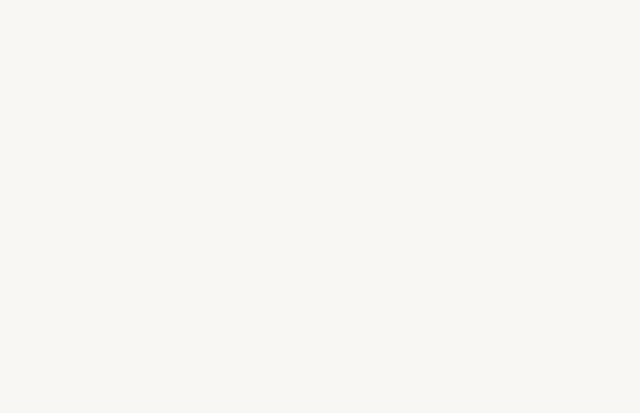
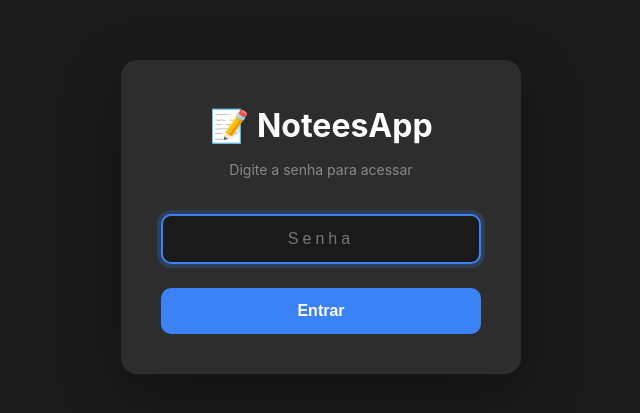
Before and after one commit to PedroBeltraoDev/NoteesApp-UI, a Vue app: page /login in a window 1280 px wide. Shown: the part 183-596 px from the top of the page, without its empty margins (319-959 px from the left). Built offline with nearby package versions, Linux system fonts and the light colour scheme; the HTML template or start-up script is replaced by a standard one.

Commit message:
fix: add template to LoginView component

```diff
--- a/src/views/LoginView.vue
+++ b/src/views/LoginView.vue
@@ -1,3 +1,31 @@
+<template>
+  <div class="login-container">
+    <div class="login-box">
+      <h1 class="logo">📝 NoteesApp</h1>
+      <p class="subtitle">Digite a senha para acessar</p>
+
+      <form @submit.prevent="handleLogin" class="login-form">
+        <div class="form-group">
+          <input
+            v-model="password"
+            type="password"
+            placeholder="Senha"
+            class="input-field"
+            ref="passwordInput"
+            autofocus
+          />
+        </div>
+
+        <p v-if="error" class="error-message">{{ error }}</p>
+
+        <button type="submit" class="btn-login" :disabled="loading">
+          {{ loading ? 'Entrando...' : 'Entrar' }}
+        </button>
+      </form>
+    </div>
+  </div>
+</template>
+
 <script setup lang="ts">
 import { ref, onMounted } from 'vue'
 import { useRouter } from 'vue-router'
@@ -38,3 +66,89 @@ onMounted(() => {
   passwordInput.value?.focus()
 })
 </script>
+
+<style scoped>
+.login-container {
+  min-height: 100vh;
+  display: flex;
+  align-items: center;
+  justify-content: center;
+  background: #1a1a1a;
+}
+
+.login-box {
+  background: #2d2d2d;
+  padding: 40px;
+  border-radius: 16px;
+  box-shadow: 0 20px 60px rgba(0, 0, 0, 0.3);
+  width: 100%;
+  max-width: 400px;
+  text-align: center;
+}
+
+.logo {
+  font-size: 32px;
+  margin: 0 0 8px 0;
+  color: #ffffff;
+}
+
+.subtitle {
+  color: #888;
+  margin: 0 0 32px 0;
+  font-size: 14px;
+}
+
+.login-form {
+  display: flex;
+  flex-direction: column;
+  gap: 16px;
+}
+
+.input-field {
+  width: 100%;
+  padding: 14px 18px;
+  border: 2px solid #444;
+  border-radius: 10px;
+  font-size: 16px;
+  background: #1a1a1a;
+  color: #fff;
+  transition: all 0.2s;
+  text-align: center;
+  letter-spacing: 4px;
+}
+
+.input-field:focus {
+  outline: none;
+  border-color: #3b82f6;
+  box-shadow: 0 0 0 4px rgba(59, 130, 246, 0.2);
+}
+
+.btn-login {
+  background: #3b82f6;
+  color: white;
+  border: none;
+  padding: 14px 24px;
+  border-radius: 10px;
+  font-size: 16px;
+  font-weight: 600;
+  cursor: pointer;
+  transition: all 0.2s;
+  margin-top: 8px;
+}
+
+.btn-login:hover:not(:disabled) {
+  background: #2563eb;
+  transform: translateY(-2px);
+}
+
+.btn-login:disabled {
+  opacity: 0.6;
+  cursor: not-allowed;
+}
+
+.error-message {
+  color: #dc2626;
+  font-size: 14px;
+  margin: 0;
+}
+</style>
```
